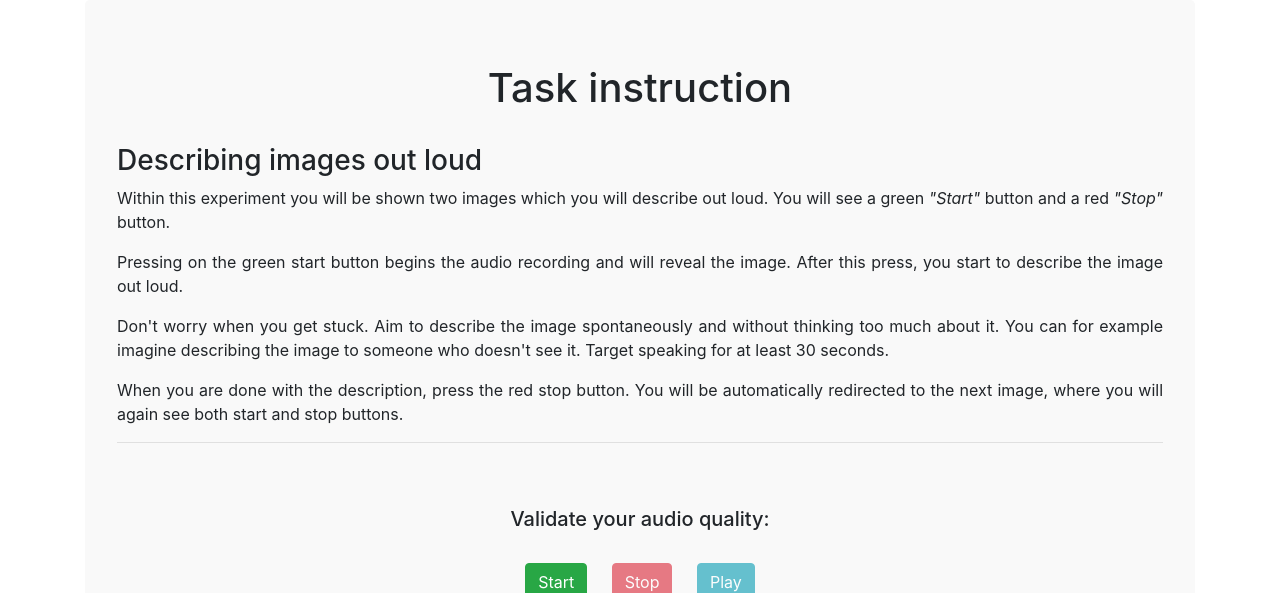
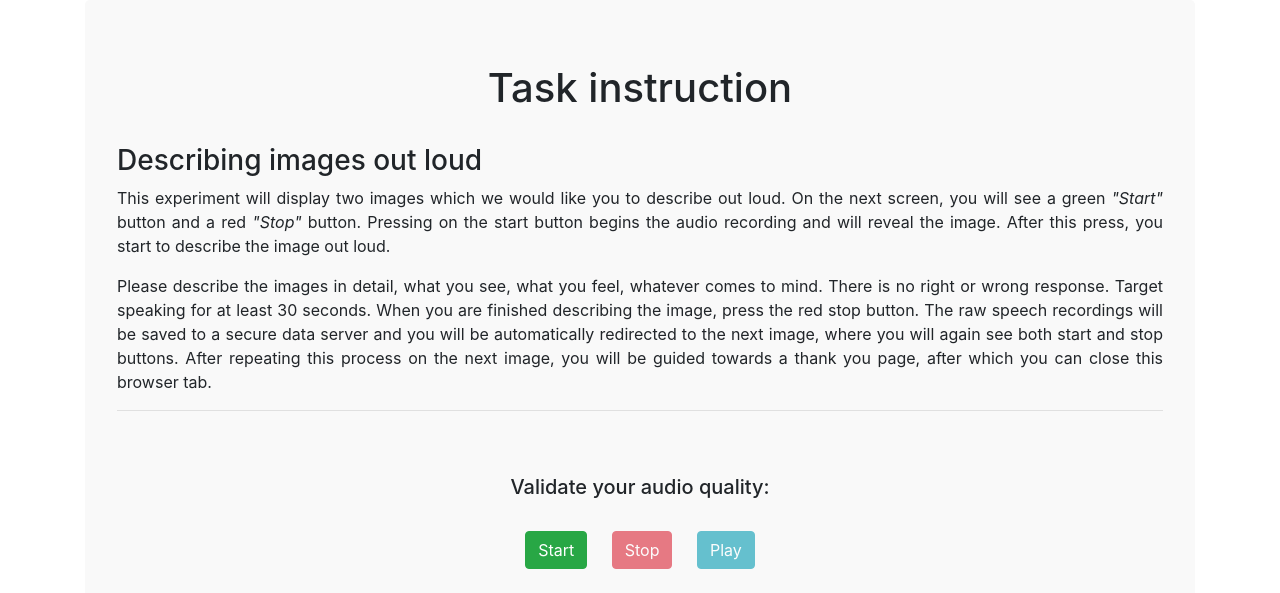
Before and after one commit to predict-idlab/gssp_web_app, a Flask app: template app/templates/welcome_info.html in a window 1280 px wide. Shown: the top 593 px of the page. After the commit the page ends 569 px from the top, so only its background shows below. Run offline with Flask 2, Linux system fonts and the light colour scheme; the template is opened without the code that fills it, so the values that code supplies are empty; some libraries are stand-ins or nearby versions.

Commit message:
:crayon:

```diff
--- a/app/templates/welcome_info.html
+++ b/app/templates/welcome_info.html
@@ -16,25 +16,27 @@
             <h3>Describing images out loud</h3>
             <div style="text-align: justify">
                 <p>
-                    Within this experiment you will be shown two images which you will
-                    describe out loud. You will see a green <i> "Start" </i> button and
-                    a red <i> "Stop" </i> button.
-                </p>
-                <p>
-                    Pressing on the green start button begins the audio recording
+                    This experiment will display two images which we would
+                    like you to describe out loud. On the next screen, you will see a
+                    green <i> "Start" </i> button and a red <i> "Stop" </i> button.
+                    Pressing on the start button begins the audio recording
                     and will reveal the image. After this press, you start to
                     describe the image out loud.
                 </p>
                 <p>
-                    Don't worry when you get stuck. Aim to describe the image
-                    spontaneously and without thinking too much about it. You can
-                    for example imagine describing the image to someone who doesn't
-                    see it. Target speaking for at least 30 seconds.
-                </p>
-                <p>
-                    When you are done with the description, press the red stop button.
-                    You will be automatically redirected to the next image, where
+                    <!-- Don't worry when you get stuck. Aim to describe the image -->
+                    <!-- spontaneously and without thinking too much about it.  -->
+                    Please describe the images in detail, what you see, what you feel,
+                    whatever comes to mind. There is no right or wrong response.
+                    Target speaking for at least 30 seconds.
+                    When you are finished describing the image, press the red stop button.
+                    <!-- You can for example imagine describing the image to someone who doesn't see it.  -->
+                    The raw speech recordings will be saved to a secure data server
+                    and you will be automatically redirected to the next image, where
                     you will again see both start and stop buttons.
+                    <!--  -->
+                    After repeating this process on the next image, you will be guided
+                    towards a thank you page, after which you can close this browser tab.
                 </p>
             </div>
 
```
